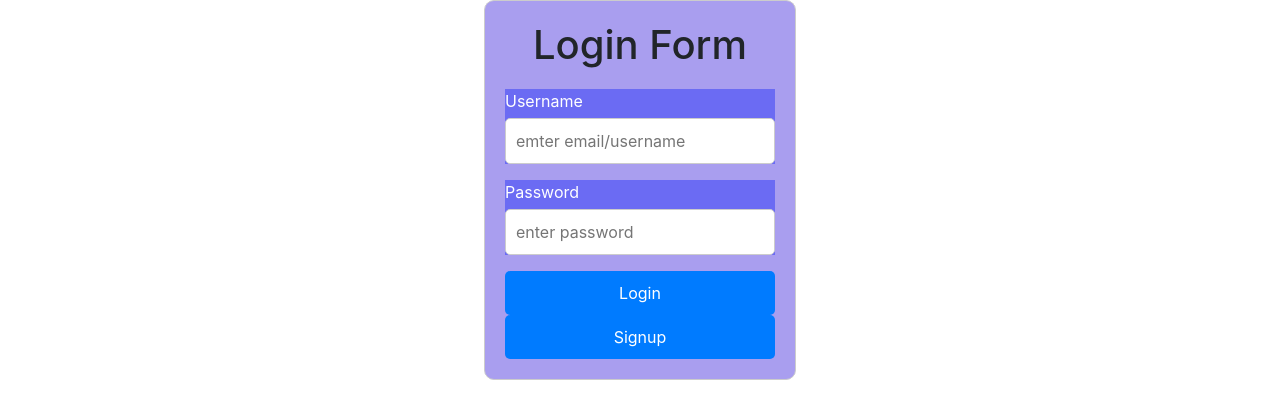
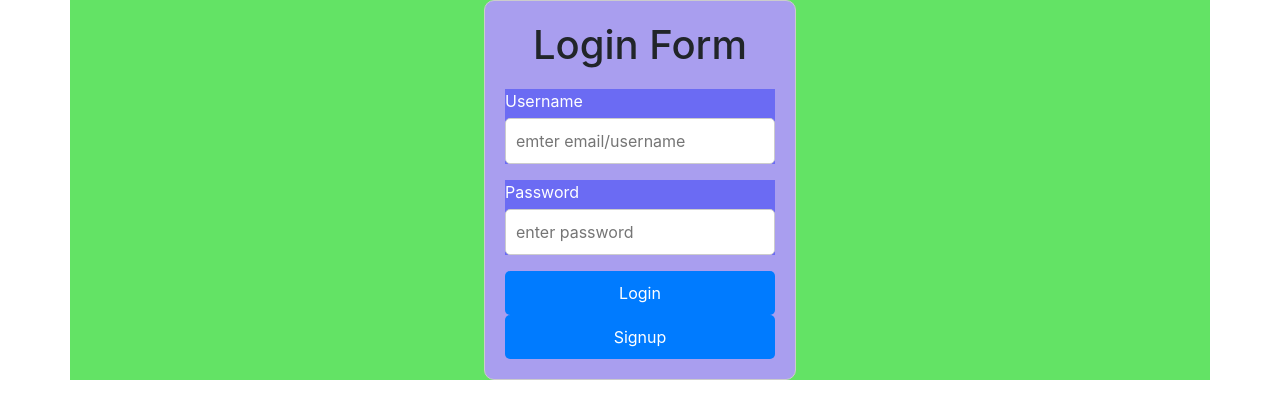
Before and after one commit to rashaduldev/HTML-Bootstrap-4_Project, a plain HTML site: page form.html in a window 1280 px wide. Drawn offline with nearby package versions, Linux system fonts and the light colour scheme.

Commit message:
Update form.css

```diff
--- a/form.css
+++ b/form.css
@@ -1,4 +1,6 @@
-
+.container{
+  background-color: #63e365;
+}
 .login-form {
     max-width: 500px;
     margin: 0 auto;
```
